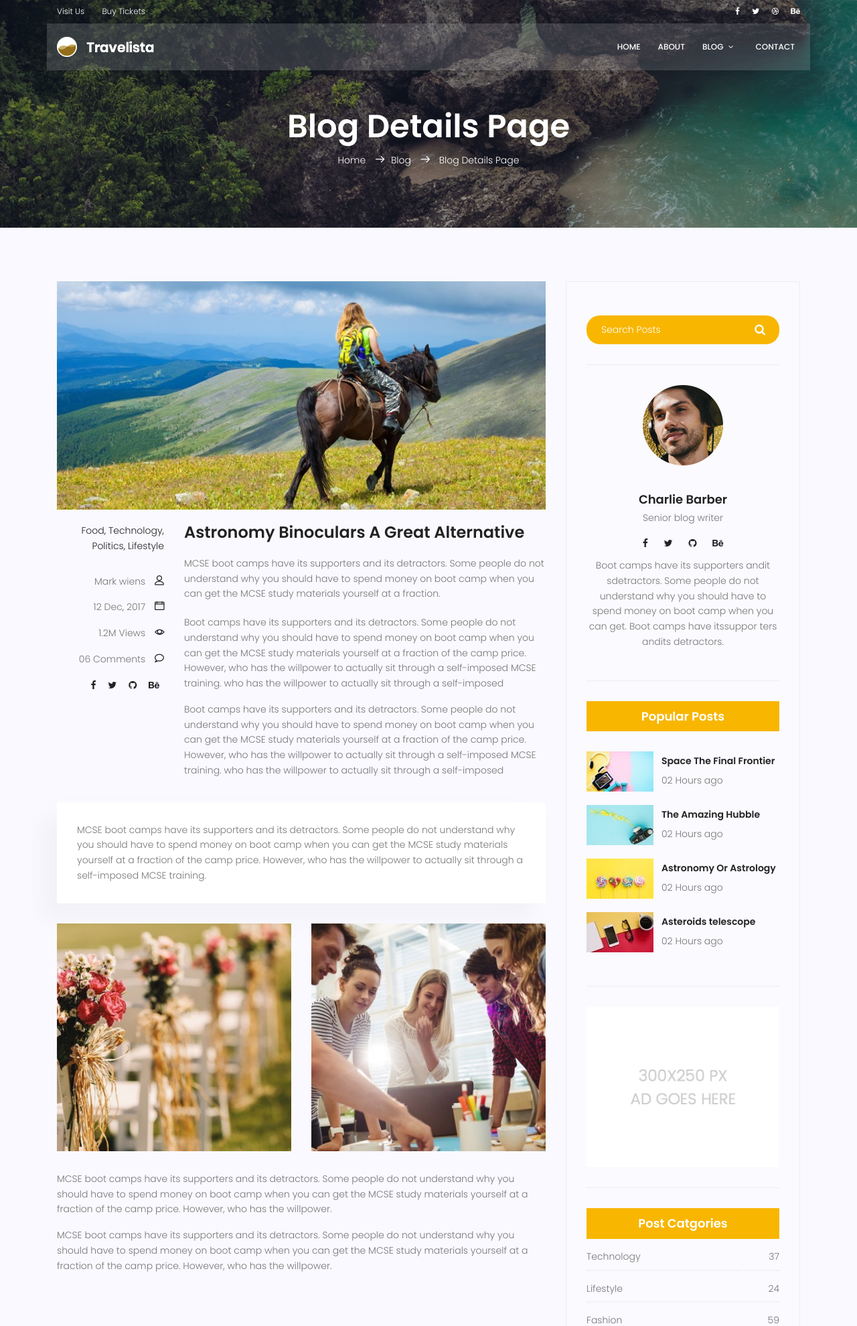
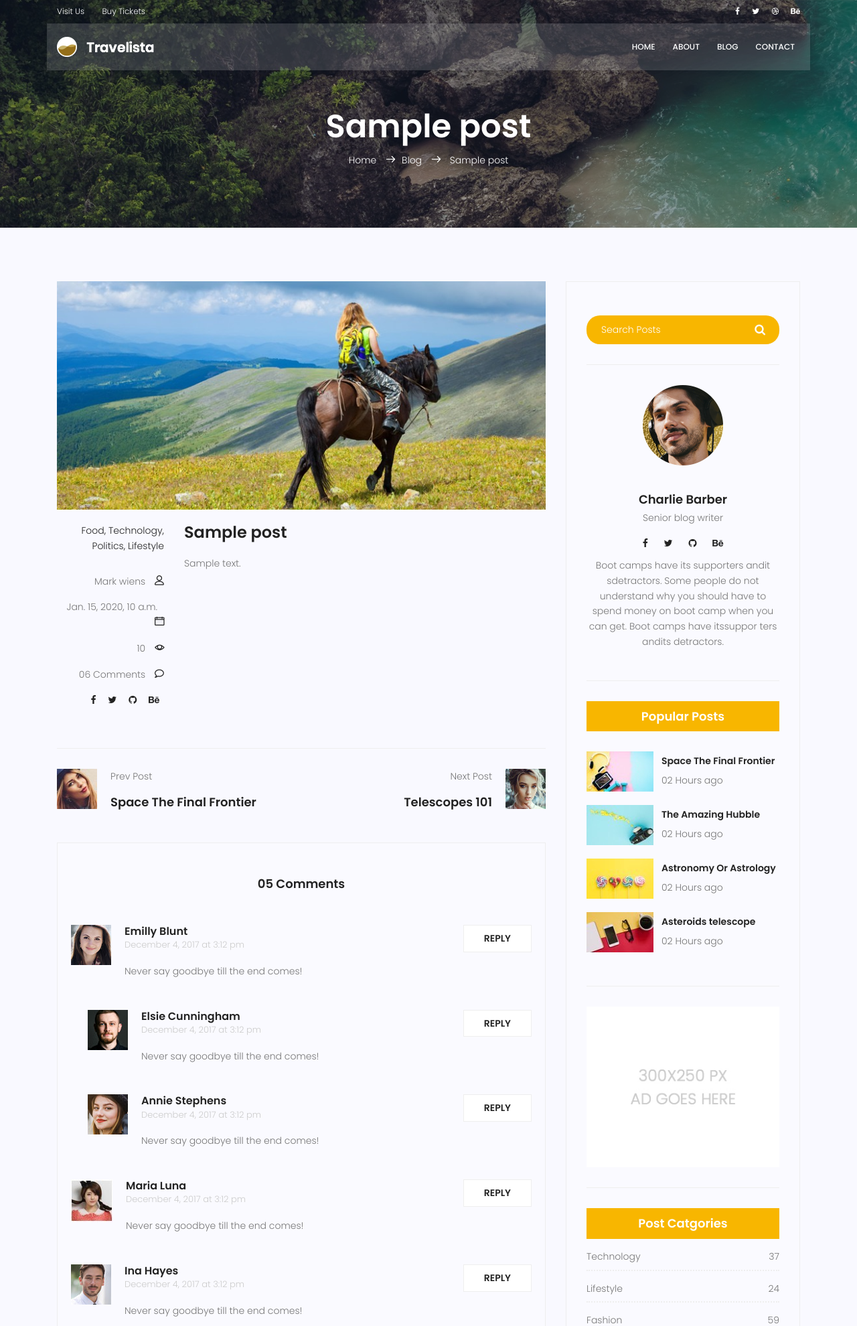
Before and after one commit to erfani24/mysite, a Django app: template templates/blog/blog-single.html in a window 1280 px wide. Shown: the top 1980 px of the page at 67% size. Run offline with Django 3.2, Linux system fonts and the light colour scheme; the template is opened without the code that fills it: values that come from a table or form of the project are taken from there, others are empty; tables that the repository leaves empty hold one stand-in row (values such as "Sample post"); some libraries are stand-ins or nearby versions.

Commit message:
blog urls added to template, view countig configur

```diff
--- a/blog/admin.py
+++ b/blog/admin.py
@@ -5,7 +5,7 @@
 class PostAdmin(admin.ModelAdmin):
     date_hierarchy = 'published_date'
     empty_value_display = '-empty-'
-    list_display = ('id', 'title', 'status', 'created_date')
+    list_display = ('id', 'title', 'status', 'created_date', 'published_date')
     search_fields = ['title','content']
     list_filter = ('status','created_date',)
 
--- a/blog/urls.py
+++ b/blog/urls.py
@@ -6,7 +6,7 @@
 
 urlpatterns = [
     path('',blog_view, name="index"),
-    path('single/',blog_single,name='blog-single'),
+    path('<int:pid>/',blog_single,name='single'),
     path('post-<int:pid>/',test)
 
 
--- a/templates/base.html
+++ b/templates/base.html
@@ -2,6 +2,7 @@
 
 <!DOCTYPE html>
 <html lang="zxx" class="no-js">
+
 <head>
 	<!-- Mobile Specific Meta -->
 	<meta name="viewport" content="width=device-width, initial-scale=1, shrink-to-fit=no">
@@ -32,6 +33,7 @@
 	<link rel="stylesheet" href="{% static 'css/owl.carousel.css' %}">
 	<link rel="stylesheet" href="{% static 'css/main.css' %}">
 </head>
+
 <body>
 	<header id="header">
 		<div class="header-top">
@@ -63,11 +65,7 @@
 					<ul class="nav-menu">
 						<li><a href="{% url 'website:index'%}">Home</a></li>
 						<li><a href="{% url 'website:about'%}">About</a></li>
-                      <li class="menu-has-children"><a href="">Blog</a>
-                        <ul>
-                          <li><a href="{% url 'blog:index'%}">Blog Home</a></li>
-                          <li><a href="{% url 'blog:blog-single'%}">Blog Single</a></li>
-                        </ul>
+						<li><a href="{% url 'blog:index'%}">Blog</a></li>
 						</li>
 						<li><a href="{% url 'website:contact'%}">Contact</a></li>
 					</ul>
@@ -90,7 +88,9 @@
 					<div class="single-footer-widget">
 						<h6>About Agency</h6>
 						<p>
-									The world has become so fast paced that people don’t want to stand by reading a page of information, they would much rather look at a presentation and understand the message. It has come to a point
+							The world has become so fast paced that people don’t want to stand by reading a page of
+							information, they would much rather look at a presentation and understand the message. It
+							has come to a point
 						</p>
 					</div>
 				</div>
@@ -121,12 +121,16 @@
 					<div class="single-footer-widget">
 						<h6>Newsletter</h6>
 						<p>
-									For business professionals caught between high OEM price and mediocre print and graphic output.
+							For business professionals caught between high OEM price and mediocre print and graphic
+							output.
 						</p>
 						<div id="mc_embed_signup">
-									<form target="_blank" action="https://spondonit.us12.list-manage.com/subscribe/post?u=1462626880ade1ac87bd9c93a&amp;id=92a4423d01" method="get" class="subscription relative">
+							<form target="_blank"
+								action="https://spondonit.us12.list-manage.com/subscribe/post?u=1462626880ade1ac87bd9c93a&amp;id=92a4423d01"
+								method="get" class="subscription relative">
 								<div class="input-group d-flex flex-row">
-											<input name="EMAIL" placeholder="Email Address" onfocus="this.placeholder = ''" onblur="this.placeholder = 'Email Address '" required="" type="email">
+									<input name="EMAIL" placeholder="Email Address" onfocus="this.placeholder = ''"
+										onblur="this.placeholder = 'Email Address '" required="" type="email">
 									<button class="btn bb-btn"><span class="lnr lnr-location"></span></button>
 								</div>
 								<div class="mt-10 info"></div>
@@ -152,9 +156,14 @@
 			</div>
 
 			<div class="row footer-bottom d-flex justify-content-between align-items-center">
-						<p class="col-lg-8 col-sm-12 footer-text m-0"><!-- Link back to Colorlib can't be removed. Template is licensed under CC BY 3.0. -->
-Copyright &copy;<script>document.write(new Date().getFullYear());</script> All rights reserved | This template is made with <i class="fa fa-heart-o" aria-hidden="true"></i> by <a href="https://colorlib.com" target="_blank">Colorlib</a>
-<!-- Link back to Colorlib can't be removed. Template is licensed under CC BY 3.0. --></p>
+				<p class="col-lg-8 col-sm-12 footer-text m-0">
+					<!-- Link back to Colorlib can't be removed. Template is licensed under CC BY 3.0. -->
+					Copyright &copy;
+					<script>document.write(new Date().getFullYear());</script> All rights reserved | This template is
+					made with <i class="fa fa-heart-o" aria-hidden="true"></i> by <a href="https://colorlib.com"
+						target="_blank">Colorlib</a>
+					<!-- Link back to Colorlib can't be removed. Template is licensed under CC BY 3.0. -->
+				</p>
 				<div class="col-lg-4 col-sm-12 footer-social">
 					<a href="#"><i class="fa fa-facebook"></i></a>
 					<a href="#"><i class="fa fa-twitter"></i></a>
@@ -181,4 +190,5 @@
 	<script src="{% static 'js/mail-script.js' %}"></script>
 	<script src="{% static 'js/main.js' %}"></script>
 </body>
+
 </html>
--- a/templates/blog/blog-home.html
+++ b/templates/blog/blog-home.html
@@ -113,13 +113,13 @@
 						<div class="feature-img">
 							<img class="img-fluid" src="{% static 'img/blog/feature-img1.jpg'%}" alt="">
 						</div>
-						<a class="posts-title" href="blog-single.html">
+						<a class="posts-title" href="{% url 'blog:single' pid=post.id %}">
 							<h3>{{post.title}}</h3>
 						</a>
 						<p class="excert">
 							{{post.content}}
 						</p>
-						<a href="blog-single.html" class="primary-btn">View More</a>
+						<a href="{% url 'blog:single' pid=post.id %}" class="primary-btn">View More</a>
 					</div>
 					{% endfor %}
 				</div>
--- a/templates/blog/blog-single.html
+++ b/templates/blog/blog-single.html
@@ -9,11 +9,12 @@
 		<div class="row d-flex align-items-center justify-content-center">
 			<div class="about-content col-lg-12">
 				<h1 class="text-white">
-					Blog Details Page
+					{{post.title}}
 				</h1>
-				<p class="text-white link-nav"><a href="index.html">Home </a> <span
-						class="lnr lnr-arrow-right"></span><a href="blog-home.html">Blog </a> <span
-						class="lnr lnr-arrow-right"></span> <a href="blog-single.html"> Blog Details Page</a></p>
+				<p class="text-white link-nav"><a href="{% url 'website:index' %}">Home </a> <span
+						class="lnr lnr-arrow-right"></span><a href="{% url 'blog:index' %}">Blog </a> <span
+						class="lnr lnr-arrow-right"></span> <a
+						href="{% url 'blog:single' pid=post.id %}">{{post.title}}</a></p>
 			</div>
 		</div>
 	</div>
@@ -41,9 +42,9 @@
 						<div class="user-details row">
 							<p class="user-name col-lg-12 col-md-12 col-6"><a href="#">Mark wiens</a> <span
 									class="lnr lnr-user"></span></p>
-							<p class="date col-lg-12 col-md-12 col-6"><a href="#">12 Dec, 2017</a> <span
+							<p class="date col-lg-12 col-md-12 col-6"><a href="#">{{post.published_date}}</a> <span
 									class="lnr lnr-calendar-full"></span></p>
-							<p class="view col-lg-12 col-md-12 col-6"><a href="#">1.2M Views</a> <span
+							<p class="view col-lg-12 col-md-12 col-6"><a href="#">{{post.counted_views}}</a> <span
 									class="lnr lnr-eye"></span></p>
 							<p class="comments col-lg-12 col-md-12 col-6"><a href="#">06 Comments</a> <span
 									class="lnr lnr-bubble"></span></p>
@@ -56,55 +57,13 @@
 						</div>
 					</div>
 					<div class="col-lg-9 col-md-9">
-						<h3 class="mt-20 mb-20">Astronomy Binoculars A Great Alternative</h3>
+						<h3 class="mt-20 mb-20">{{post.title}}</h3>
 						<p class="excert">
-							MCSE boot camps have its supporters and its detractors. Some people do not understand why
-							you should have to spend money on boot camp when you can get the MCSE study materials
-							yourself at a fraction.
+							{{post.content}}
 						</p>
-						<p>
-							Boot camps have its supporters and its detractors. Some people do not understand why you
-							should have to spend money on boot camp when you can get the MCSE study materials yourself
-							at a fraction of the camp price. However, who has the willpower to actually sit through a
-							self-imposed MCSE training. who has the willpower to actually sit through a self-imposed
-						</p>
-						<p>
-							Boot camps have its supporters and its detractors. Some people do not understand why you
-							should have to spend money on boot camp when you can get the MCSE study materials yourself
-							at a fraction of the camp price. However, who has the willpower to actually sit through a
-							self-imposed MCSE training. who has the willpower to actually sit through a self-imposed
-						</p>
+
 					</div>
-					<div class="col-lg-12">
-						<div class="quotes">
-							MCSE boot camps have its supporters and its detractors. Some people do not understand why
-							you should have to spend money on boot camp when you can get the MCSE study materials
-							yourself at a fraction of the camp price. However, who has the willpower to actually sit
-							through a self-imposed MCSE training.
-						</div>
-						<div class="row mt-30 mb-30">
-							<div class="col-6">
-								<img class="img-fluid" src="{% static 'img/blog/post-img1.jpg'%}" alt="">
-							</div>
-							<div class="col-6">
-								<img class="img-fluid" src="{% static 'img/blog/post-img2.jpg'%}" alt="">
-							</div>
-							<div class="col-lg-12 mt-30">
-								<p>
-									MCSE boot camps have its supporters and its detractors. Some people do not
-									understand why you should have to spend money on boot camp when you can get the MCSE
-									study materials yourself at a fraction of the camp price. However, who has the
-									willpower.
-								</p>
-								<p>
-									MCSE boot camps have its supporters and its detractors. Some people do not
-									understand why you should have to spend money on boot camp when you can get the MCSE
-									study materials yourself at a fraction of the camp price. However, who has the
-									willpower.
-								</p>
-							</div>
-						</div>
-					</div>
+
 				</div>
 				<div class="navigation-area">
 					<div class="row">
@@ -274,7 +233,7 @@
 						</form>
 					</div>
 					<div class="single-sidebar-widget user-info-widget">
-						<img src="{% static 'img/blog/user-info.png" alt="">
+						<img src="{% static 'img/blog/user-info.png'%}" alt="">
 						<a href="#">
 							<h4>Charlie Barber</h4>
 						</a>
```
Also changed, not shown: blog/views.py (+10 -5 lines), 1 other file. Lines whose indentation alone changed are shown as unchanged.
